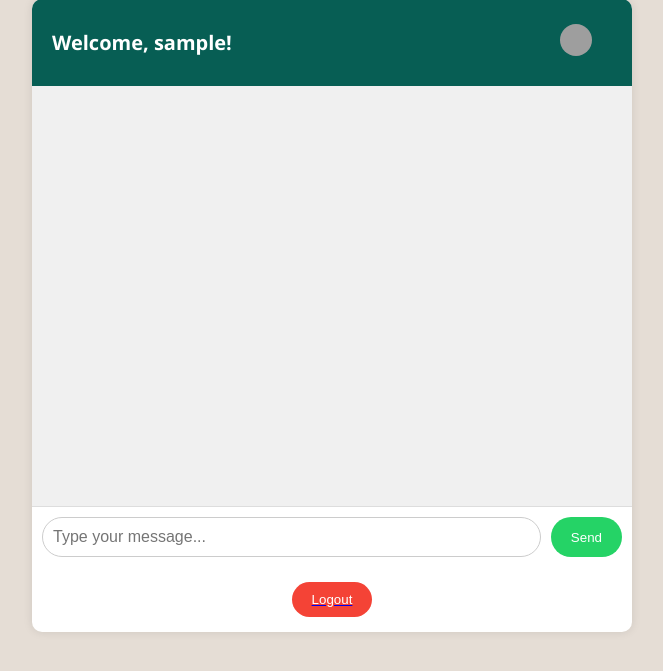
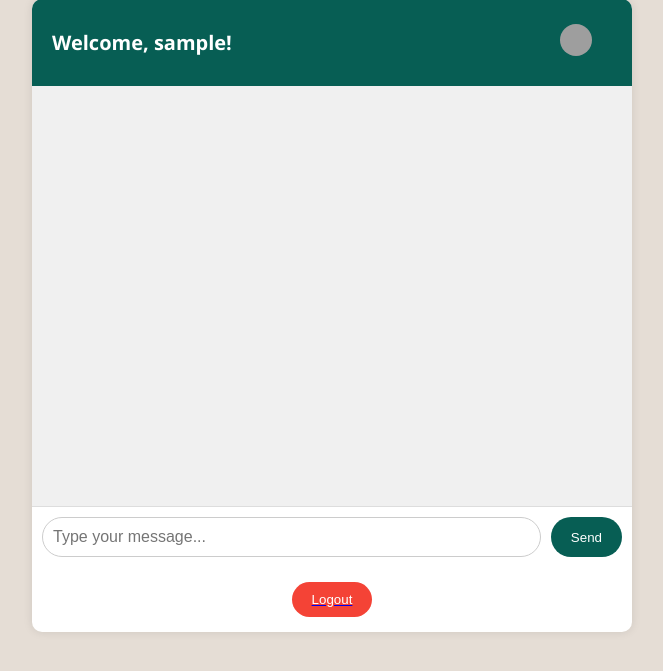
Before and after one commit to EmmanuelKowdonkor/Chat-app, a Flask app: page /chat in a window 1280 px wide. Shown: the part 41-712 px from the top of the page, without its empty margins (308-971 px from the left). Run offline with Flask 3, Linux system fonts and the light colour scheme; the visitor is signed in with stand-in values (Sample User, id 1); data comes from the database, SQL or seed files in the repository; data that the repository does not hold is empty; some libraries are stand-ins or nearby versions; grey boxes are pictures that could not be loaded.

```diff
--- a/templates/index.html
+++ b/templates/index.html
@@ -105,7 +105,7 @@
       font-size: 16px;
     }
     button {
-      background-color: #25d366;
+      background-color:#075e54;
       color: white;
       padding: 10px 20px;
       border: none;
@@ -146,6 +146,7 @@
     <div class="input-area">
       <input type="text" id="message" placeholder="Type your message...">
       <button onclick="sendMessage()">Send</button>
+
     </div>
 
     <a href="/logout"><button class="logout">Logout</button></a>
```
